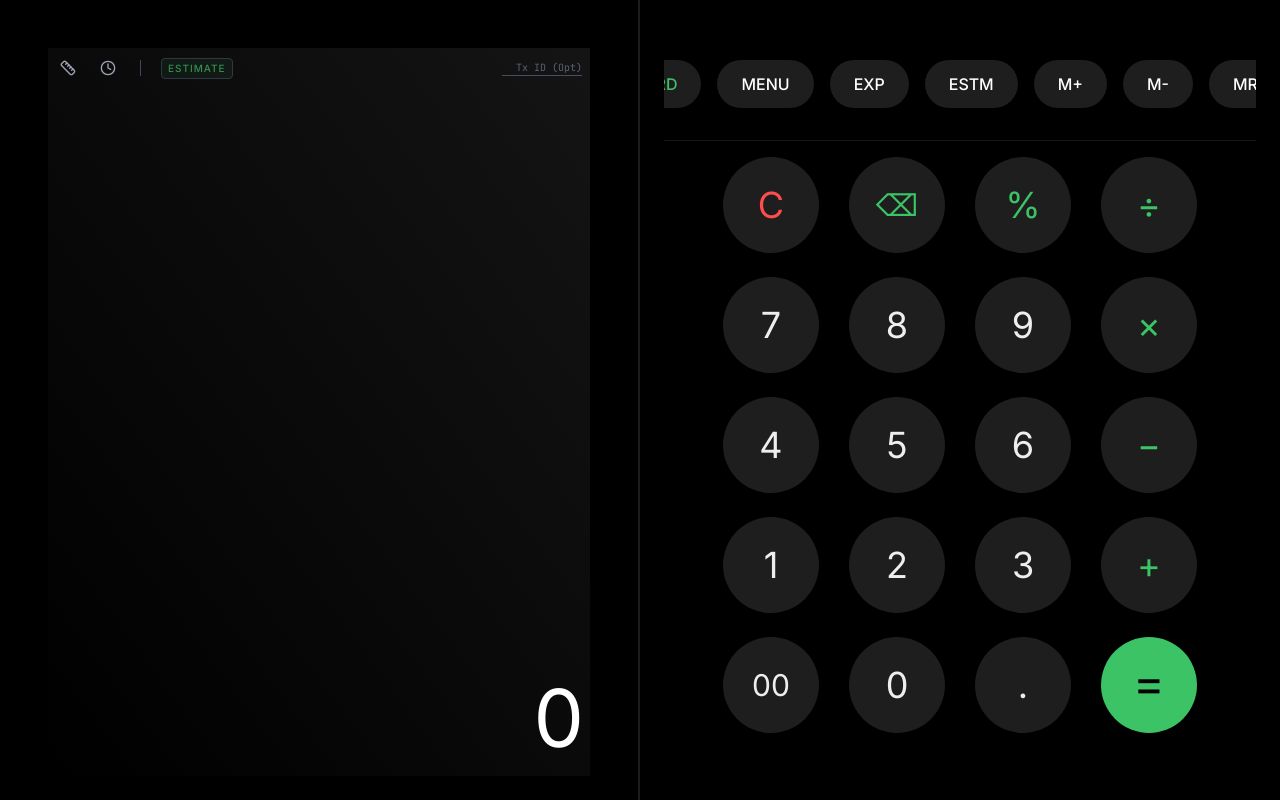
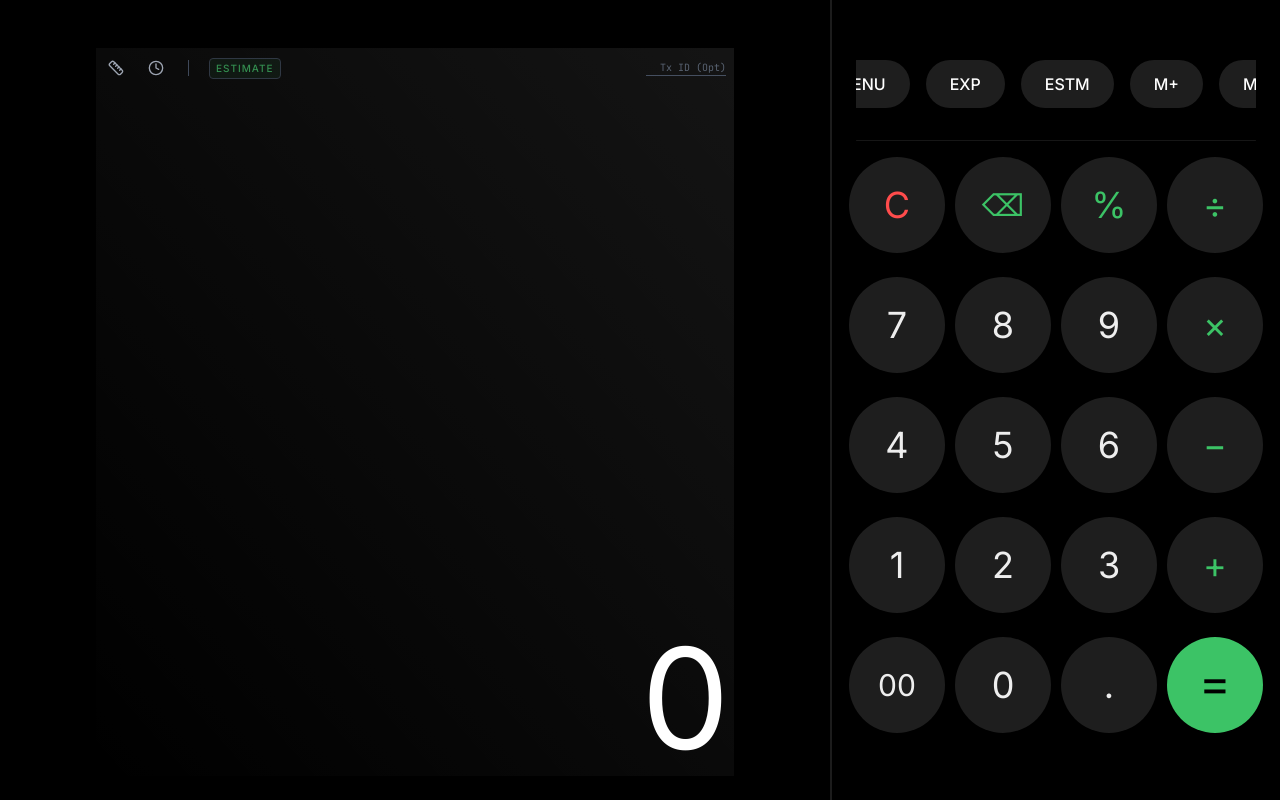
Before and after one commit to saurabhgpt143/UPOS, a React (Vite) app: page / in a window 1280 px wide. Built offline with nearby package versions, Linux system fonts and the light colour scheme.

Commit message:
feat: optimize responsive layout for calculator display
Adjust font sizes, container dimensions, and spacing to improve readability and visual hierarchy across large screen resolutions.

```diff
--- a/src/components/POSDevice.tsx
+++ b/src/components/POSDevice.tsx
@@ -79,7 +79,7 @@ export function POSDevice() {
       {/* Screen area */}
       <div
         className={cn(
-          "w-full md:w-[45%] lg:w-[50%] pt-4 sm:pt-10 md:pt-6 md:pb-6 lg:pt-12 px-4 lg:px-12 mb-2 md:mb-0 relative z-10 flex flex-col justify-end md:justify-center transition-all duration-300 flex-1 min-h-0",
+          "w-full md:w-[45%] lg:w-[60%] xl:w-[65%] pt-4 sm:pt-10 md:pt-6 md:pb-6 lg:pt-12 px-4 lg:px-16 xl:px-24 mb-2 md:mb-0 relative z-10 flex flex-col justify-end md:justify-center transition-all duration-300 flex-1 min-h-0",
         )}
       >
         <POSScreen
@@ -108,7 +108,7 @@ export function POSDevice() {
       {/* Keypad Area */}
       <div
         className={cn(
-          "w-full md:w-[55%] lg:w-[50%] relative z-10 bg-black transition-all duration-300 flex-shrink-0 md:flex md:items-center md:justify-center lg:py-8",
+          "w-full md:w-[55%] lg:w-[40%] xl:w-[35%] relative z-10 bg-black transition-all duration-300 flex-shrink-0 md:flex md:items-center md:justify-center lg:py-8",
         )}
       >
         <POSKeypad onKeyPress={handleKeyPress} mode={pos.screenMode} />
--- a/src/components/POSScreen.tsx
+++ b/src/components/POSScreen.tsx
@@ -145,10 +145,10 @@ export function POSScreen({
             >
               <div
                 className={cn(
-                  "text-2xl font-light text-gray-400 mb-2 break-all text-right w-full transition-all cursor-pointer",
+                  "font-light text-gray-400 mb-2 break-all text-right w-full transition-all cursor-pointer",
                   isDisplayExpanded
-                    ? "max-h-16 overflow-y-auto"
-                    : "h-8 overflow-hidden",
+                    ? "text-xl sm:text-2xl lg:text-3xl max-h-24 lg:max-h-48 overflow-y-auto history-scroll"
+                    : "text-2xl lg:text-4xl h-8 lg:h-12 overflow-hidden",
                 )}
               >
                 {expression || "\u00A0"}
@@ -157,8 +157,8 @@ export function POSScreen({
                 className={cn(
                   "font-light text-white text-right cursor-pointer transition-all leading-none",
                   isDisplayExpanded
-                    ? "text-3xl sm:text-4xl lg:text-5xl break-all overflow-y-auto max-h-24 lg:max-h-48 history-scroll"
-                    : "text-5xl sm:text-6xl lg:text-[80px] lg:leading-tight tracking-tight truncate w-full",
+                    ? "text-3xl sm:text-4xl lg:text-5xl xl:text-6xl break-all overflow-y-auto max-h-24 lg:max-h-[60vh] history-scroll"
+                    : "text-5xl sm:text-6xl lg:text-[100px] xl:text-[140px] lg:leading-tight xl:leading-none tracking-tight truncate w-full",
                 )}
               >
                 {displayValue}
@@ -173,7 +173,7 @@ export function POSScreen({
               Scan to Pay UPI
             </div>
             <div className="text-xl font-bold text-white mb-2">₹{qrAmount}</div>
-            <div className="relative group w-[85%] max-w-[180px] mx-auto aspect-square flex items-center justify-center">
+            <div className="relative group w-[85%] max-w-[180px] lg:max-w-[300px] xl:max-w-[360px] mx-auto aspect-square flex items-center justify-center">
               {customQrUrls.length > 0 && (
                 <button
                   onClick={(e) => {
@@ -181,9 +181,9 @@ export function POSScreen({
                     onCurrentQrIndexChange(Math.max(0, currentQrIndex - 1));
                   }}
                   disabled={currentQrIndex === 0}
-                  className="absolute -left-6 z-10 bg-white shadow rounded-full p-1 border text-gray-500 disabled:opacity-30 disabled:cursor-not-allowed"
+                  className="absolute -left-6 lg:-left-12 z-10 bg-white shadow rounded-full p-1 lg:p-2 border text-gray-500 disabled:opacity-30 disabled:cursor-not-allowed"
                 >
-                  <ChevronLeft className="w-4 h-4" />
+                  <ChevronLeft className="w-4 h-4 lg:w-6 lg:h-6" />
                 </button>
               )}
 
@@ -277,9 +277,9 @@ export function POSScreen({
                     );
                   }}
                   disabled={currentQrIndex === customQrUrls.length - 1}
-                  className="absolute -right-6 z-10 bg-white shadow rounded-full p-1 border text-gray-500 disabled:opacity-30 disabled:cursor-not-allowed"
+                  className="absolute -right-6 lg:-right-12 z-10 bg-white shadow rounded-full p-1 lg:p-2 border text-gray-500 disabled:opacity-30 disabled:cursor-not-allowed"
                 >
-                  <ChevronRight className="w-4 h-4" />
+                  <ChevronRight className="w-4 h-4 lg:w-6 lg:h-6" />
                 </button>
               )}
             </div>
```
